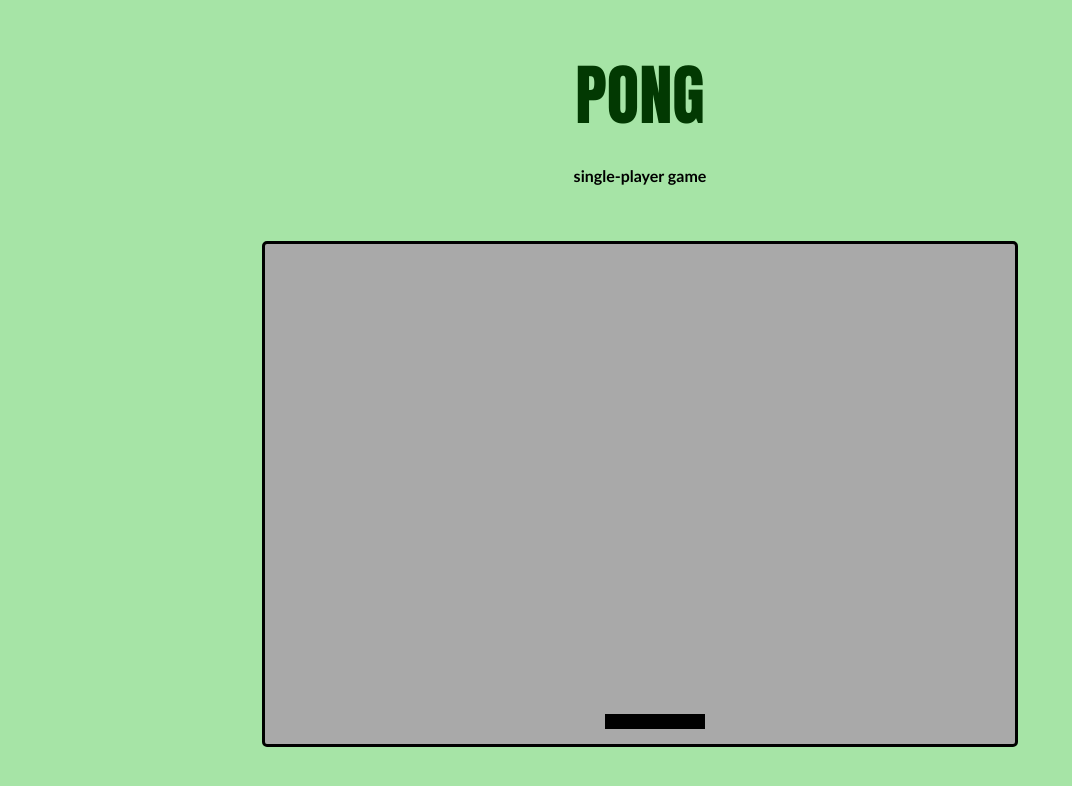
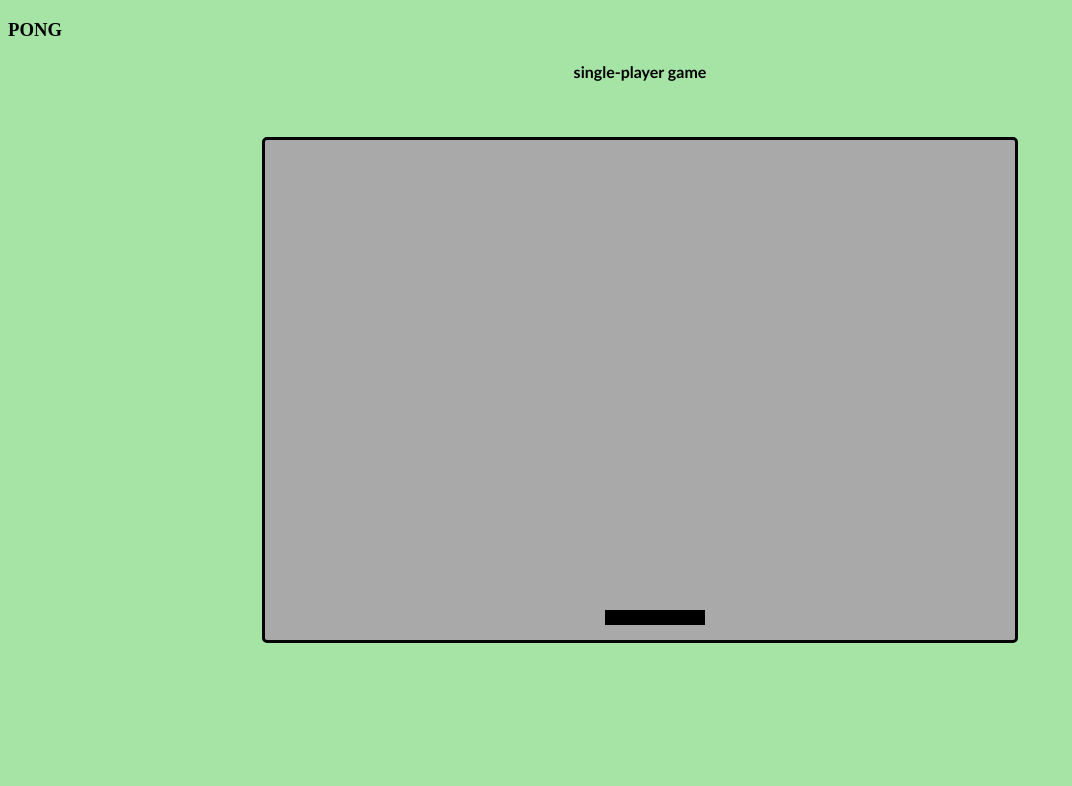
Before and after one commit to codenlighten/PongHits, a Vue app: page / in a window 1280 px wide. Shown: the top 786 px of the page, without its empty margins (0-1072 px from the left). Built offline with nearby package versions, Linux system fonts and the light colour scheme.

Commit message:
Update App.vue

```diff
--- a/src/App.vue
+++ b/src/App.vue
@@ -1,7 +1,7 @@
 <template>
   <div id="app">
     <div class="heading">
-      <h1>PONG</h1>
+      <h3>PONG</h3>
       <h4 id="score" v-if="score > 0"> score: {{ score }}</h4>
       <h4 v-else>single-player game</h4>
     </div>
```
